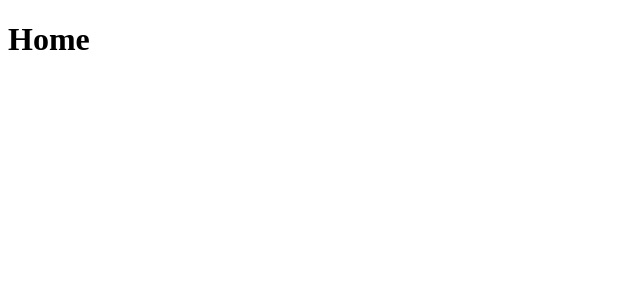
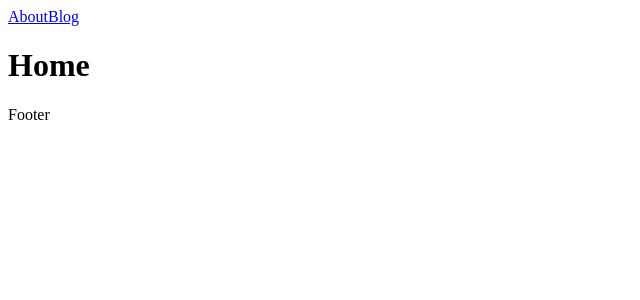
Before and after one commit to cormac-taylor/portfolio_website, a React (Vite) app: page / in a window 1280 px wide. Shown: the top 300 px of the page, without its empty margins (0-640 px from the left). Built offline with nearby package versions, Linux system fonts and the light colour scheme.

Commit message:
basic navigation

```diff
--- a/src/App.jsx
+++ b/src/App.jsx
@@ -1,17 +1,25 @@
 import "./global.css";
 import { BrowserRouter, Route, Routes, Navigate } from "react-router-dom";
+import Header from "./components/Header";
+import Footer from "./components/Footer";
 import Home from "./pages/Home";
 import About from "./pages/About";
+import Blog from "./pages/Blog";
 
 function App() {
   return (
+    <>
+      <Header />
       <BrowserRouter>
         <Routes>
           <Route path="/" element={<Home />} />
           <Route path="/about" element={<About />} />
+          <Route path="/blog" element={<Blog />} />
           <Route path="*" element={<Navigate to="/" />} />
         </Routes>
       </BrowserRouter>
+      <Footer />
+    </>
   );
 }
 
--- a/src/components/Footer.jsx
+++ b/src/components/Footer.jsx
@@ -0,0 +1,11 @@
+import "./styles/Footer.css";
+
+function Footer() {
+  return (
+    <>
+      <footer>Footer</footer>
+    </>
+  );
+}
+
+export default Footer;
--- a/src/components/Header.jsx
+++ b/src/components/Header.jsx
@@ -0,0 +1,18 @@
+import "./styles/Header.css";
+
+function Header() {
+  return (
+    <>
+      <nav>
+        {/* add logo for nav */}
+        <a href="/">
+          <img src="" alt="" />
+        </a>
+        <a href="/about">About</a>
+        <a href="/blog">Blog</a>
+      </nav>
+    </>
+  );
+}
+
+export default Header;
--- /dev/null
+++ b/src/pages/Blog.jsx
@@ -0,0 +1,11 @@
+import "./styles/Blog.css";
+
+function Blog() {
+  return (
+    <>
+      <h1>Blog</h1>
+    </>
+  );
+}
+
+export default Blog;
```
Also changed, not shown: src/pages/styles/Blog.css (added). Lines whose indentation alone changed are shown as unchanged.
